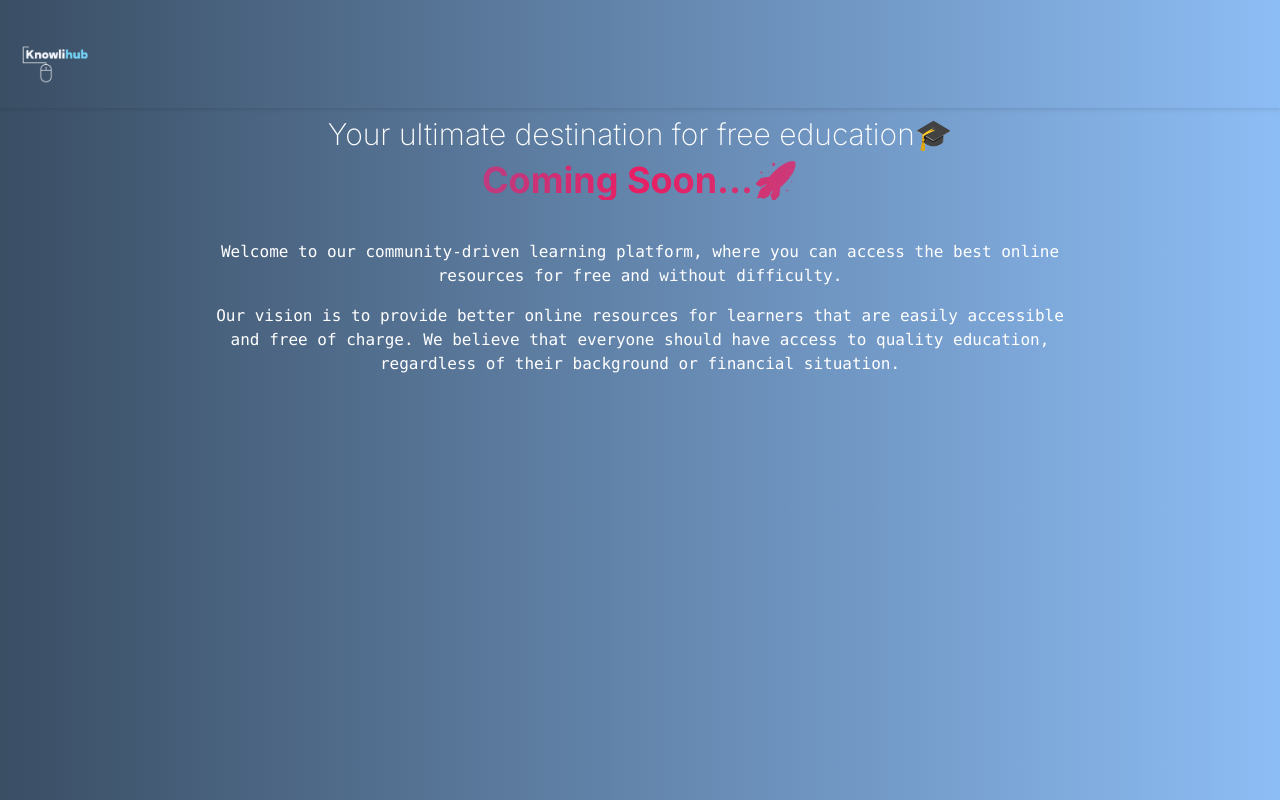
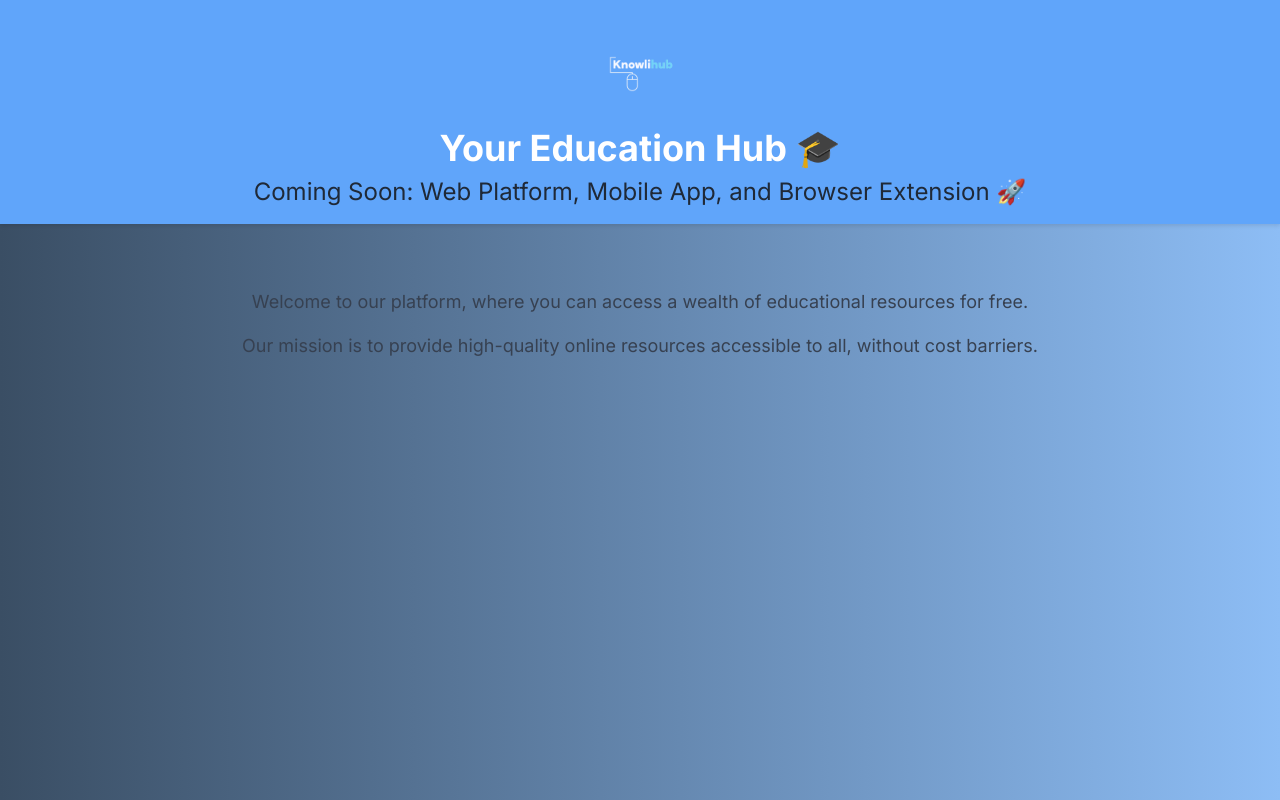
Before and after one commit to mayura-andrew/Knowlihub, a Next.js app: page / in a window 1280 px wide. Built offline with nearby package versions, Linux system fonts and the light colour scheme.

Commit message:
comming soon

```diff
--- a/app/page.tsx
+++ b/app/page.tsx
@@ -1,4 +1,4 @@
-"use client"
+"use client";
 import React from 'react';
 import NextHead from 'next/head';
 import Image from 'next/image';
@@ -7,38 +7,49 @@ export default function Home() {
   return (
     <>
       <NextHead>
-        <title>Your ultimate destination for free education</title>
+        <title>Your Education Hub</title>
+        <meta
+          name="description"
+          content="Access free educational resources. Coming soon: Web Platform, Mobile App, and Browser Extension."
+        />
       </NextHead>
-      <header className="bg-gradient-to-r to-blue-700 p-1 text-center flex items-center justify-between align-middle">
-        <div className="flex justify-center"> {/* Center the image horizontally */}
+
+      {/* Header Section */}
+      <header className="bg-blue-400 p-4 text-center">
+        <div className="mx-auto w-24 h-24">
           <Image
             src="/logo2.png"
             alt="knowlihub"
-            width={100}
-            height={80}
+            width={96}
+            height={96}
           />
         </div>
+        <h1 className="text-4xl text-white mt-4 font-bold">
+          Your Education Hub 🎓
+        </h1>
+        <h2 className="text-2xl text-gray-800 mt-2">
+          Coming Soon: Web Platform, Mobile App, and Browser Extension 🚀
+        </h2>
       </header>
-      <div className="text-3xl text-white text-center mt-2 font-extralight">Your ultimate destination for free education🎓</div>
-      <div className="text-4xl text-center mt-2 font-bold bg-clip-text text-transparent bg-gradient-to-r from-blue-pink">
-  Coming Soon...🚀
-</div>
-      <main className="max-w-4xl mx-auto p-4 text-center mt-2 font-mono">
-        <p className="my-4 font-mono">
-          Welcome to our community-driven learning platform, where you can access the best online resources for free and without difficulty.
+
+      {/* Main Content Section */}
+      <main className="max-w-4xl mx-auto p-4 text-center mt-8">
+        <p className="text-lg text-gray-700">
+          Welcome to our platform, where you can access a wealth of educational resources for free.
         </p>
-        <p className="font-mono"> {/* Apply a different font family */}
-          Our vision is to provide better online resources for learners that are easily accessible and free of charge. We believe that everyone should have access to quality education, regardless of their background or financial situation.
+        <p className="text-lg text-gray-700 mt-4">
+          Our mission is to provide high-quality online resources accessible to all, without cost barriers.
         </p>
       </main>
 
+      {/* Styles */}
       <style jsx>{`
-        /* Define your custom font-family here */
+        /* Define your custom font-family here if needed */
         .custom-font {
           font-family: 'Roboto', sans-serif;
         }
 
-        /* Apply different font to the specific element */
+        /* Apply different font to specific elements if desired */
         .font-serif {
           font-family: 'Font1', serif; /* Replace 'Font1' with your chosen serif font */
         }
```
